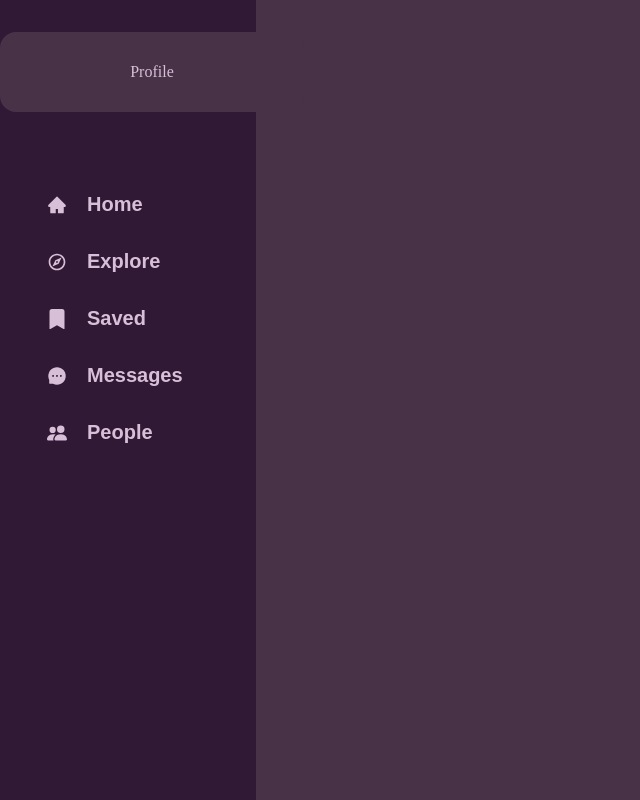
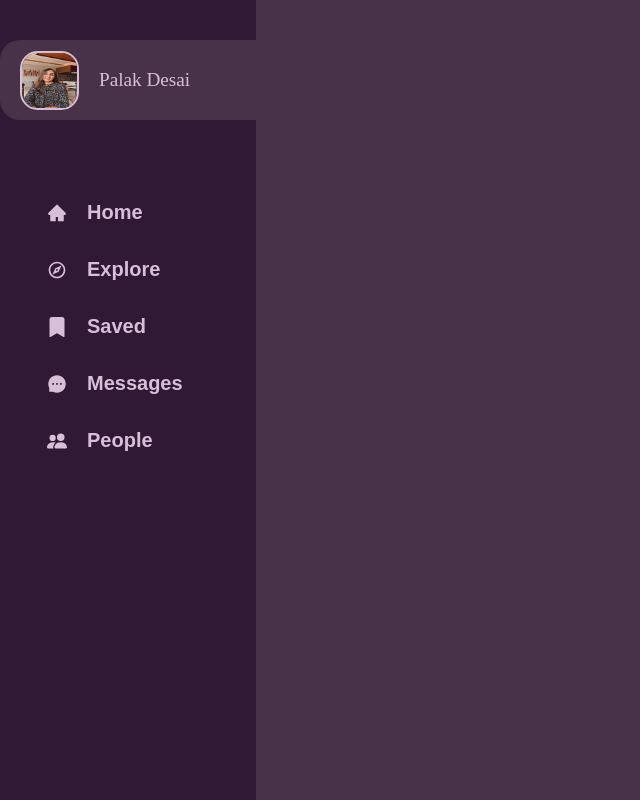
Before and after one commit to palakdesai4501/DigiCafe, a React (Vite) app: page / in a window 1280 px wide. Shown: the whole page, without its empty margins (0-640 px from the left). Built offline with nearby package versions, Linux system fonts and the light colour scheme.

Commit message:
Feature: Styled Profile Container

```diff
--- a/src/App.scss
+++ b/src/App.scss
@@ -21,17 +21,35 @@ body {
 }
 
 .profile {
-  width: 19rem;
-  height: 5rem;
+  width: 280px;
+  height: 80px;
   background-color: $purple;
   display: flex;
-  flex-direction: column;
+  align-items: center;
+  border-radius: 20px;
+  margin: auto {
+    top: 40px;
+  }
+}
+
+.profile-container {
+  display: flex;
+  align-items: center;
   justify-content: center;
-  align-items: center;
-  border-radius: 1rem;
-  margin: auto {
-    top: 2rem;
-  }
+}
+
+.profile-image {
+  border: 2px solid $light_purple;
+  width: 55px;
+  height: 55px;
+  border-radius: 30%;
+  margin-right: 20px;
+  margin-left: 20px;
+}
+
+.profile-name {
+  font-size: 1.2rem;
+  margin: 0;
 }
 
 .container {
--- a/src/components/Profile.jsx
+++ b/src/components/Profile.jsx
@@ -3,7 +3,11 @@ import React from 'react'
 const Profile = () => {
   return (
     <div className='profile'>
-      Profile
+      <div className="profile-container">
+      <img src="/src/assets/profile.png" alt="Profile" className="profile-image" />
+      <div className="profile-name">Palak Desai</div>
+    </div>
+
     </div>
   )
 }
```
Also changed, not shown: src/assets/profile.png (added).
